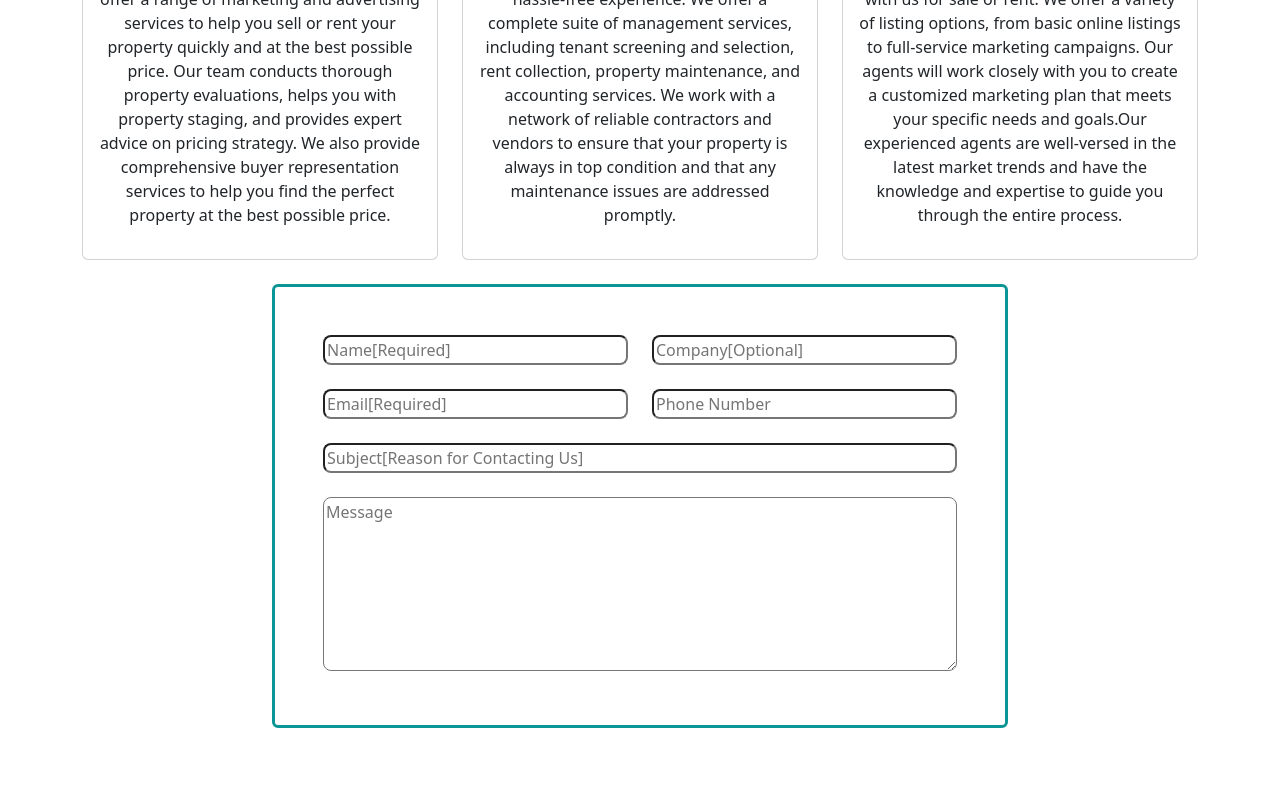
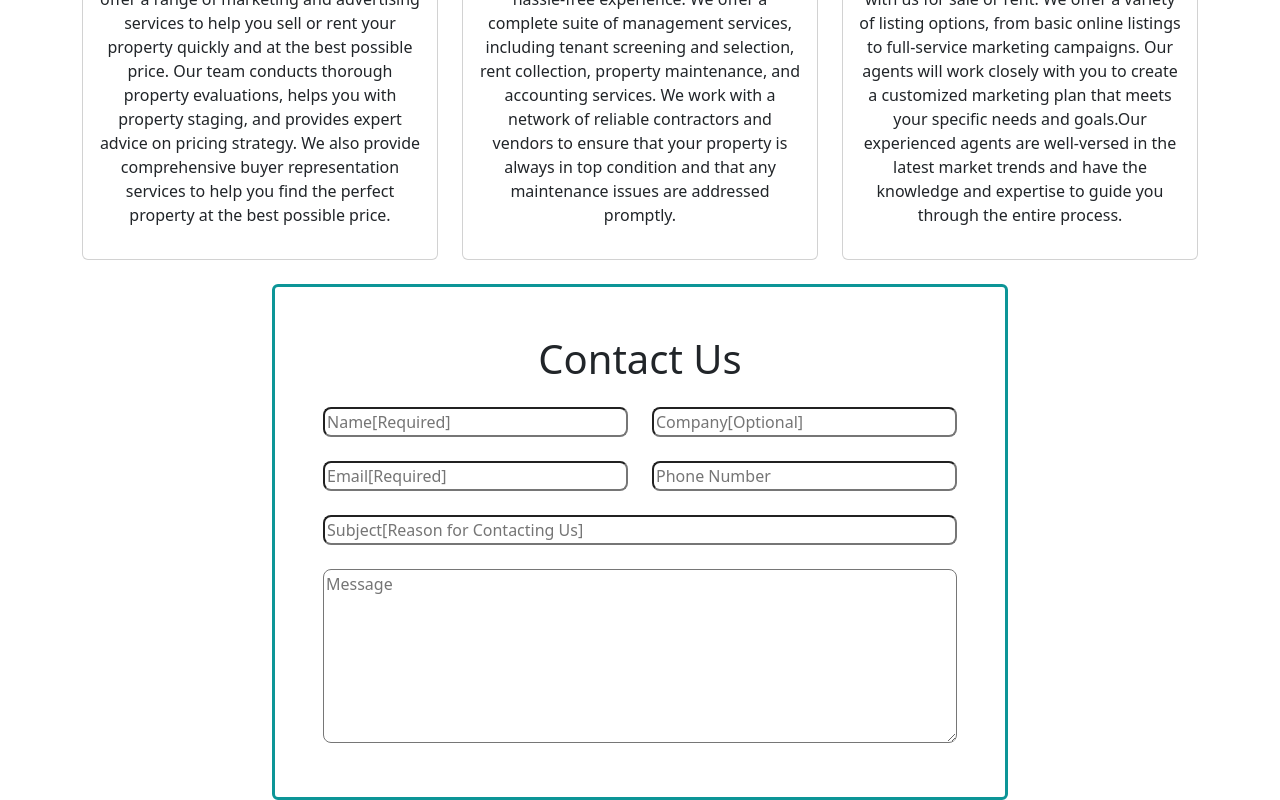
Before and after one commit to Kobby-Jones/react-deployment-with-k8s-ArgoCD, a React (Create React App) app: page /services in a window 1280 px wide. Shown: the part 4139-4939 px from the top of the page. Before the commit the page ends 4867 px from the top, so only its background shows below. Built offline with nearby package versions, Linux system fonts and the light colour scheme.

Commit message:
Contact Us Heading

```diff
--- a/src/components/Contact.jsx
+++ b/src/components/Contact.jsx
@@ -14,7 +14,12 @@ function ContactUs() {
                   borderWidth: "3px",
                 }}
                 className="p-5"
-              >
+                >
+                <div className="cotact-us-header text-center mb-3">
+                    <h1 className="card-title">
+                        Contact Us
+                    </h1>
+                </div>
                 <ContactForm />
               </Card>
             </Col>
```
